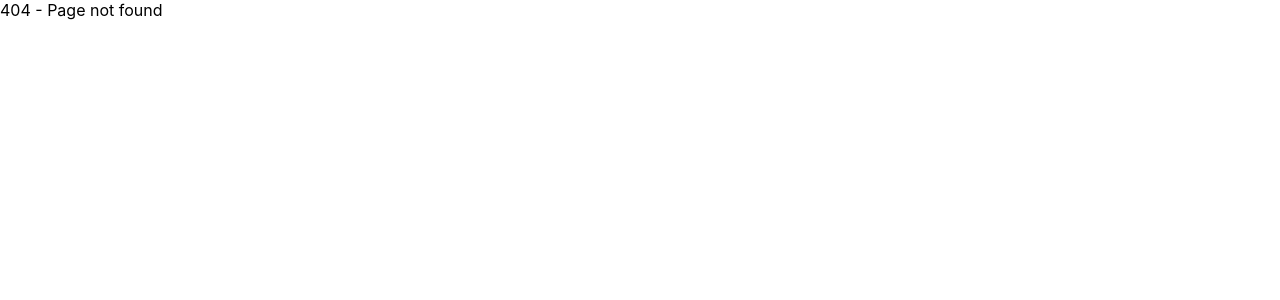
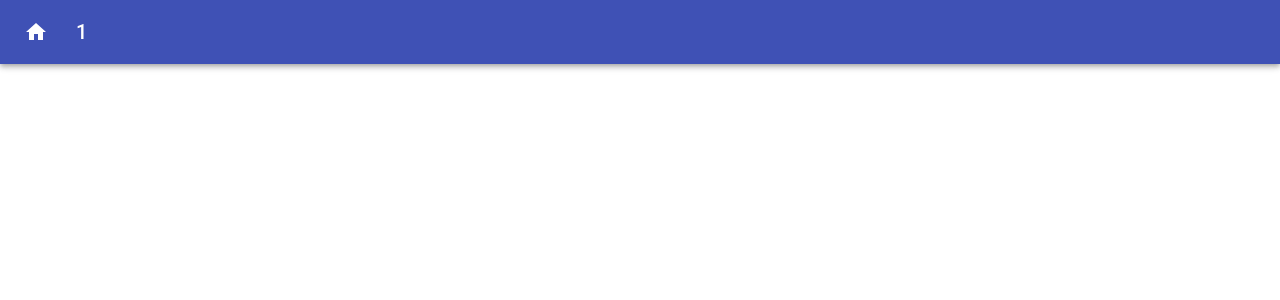
Before and after one commit to haryp2309/roddi-tdt4140, a React (Create React App) app: page /dodsbo/1 in a window 1280 px wide. Before the commit this address had no page. Shown: the top 300 px of the page. Built offline with nearby package versions, Linux system fonts and the light colour scheme.

Commit message:
navigasjon

```diff
--- a/src/App.tsx
+++ b/src/App.tsx
@@ -3,6 +3,7 @@ import { BrowserRouter, Route, Switch } from 'react-router-dom';
 import Service from './services/Service';
 import Login from './screens/Login';
 import Home from './screens/Home';
+import Dodsbo from './screens/Dodsbo';
 import { UserContext } from './components/UserContext';
 
 const initialState: string = '';
@@ -15,6 +16,7 @@ const App: React.FC = () => {
         <Switch>
           <Route path="/" exact component={Login} />
           <Route path="/home" exact component={Home} />
+          <Route path="/dodsbo/:id" exact component={Dodsbo} />
           <Route path="/" component={() => <div>404 - Page not found</div>} />
         </Switch>
       </UserContext.Provider>
--- a/src/components/RegisterUser.tsx
+++ b/src/components/RegisterUser.tsx
@@ -94,6 +94,7 @@ const RegisterUser: React.FC<any> = (props) => {
     let emailEx: boolean;
     await Service.isEmailUsed(email).then((result) => {
       emailEx = result
+      setEmailExists(emailEx)
       if (validInput(emailEx)) {
         props.getFormData({
           id: uuidv4(),
@@ -103,10 +104,6 @@ const RegisterUser: React.FC<any> = (props) => {
           birthday: birthday,
           password: password
         })
-        console.log("\nclosing")
-        console.log("emailExists", emailExists)
-        console.log("email == ", email == "")
-        console.log(buttonPressed)
         handleClose()
       }
     })
--- /dev/null
+++ b/src/screens/Dodsbo.tsx
@@ -0,0 +1,77 @@
+import React, { useContext } from 'react';
+import { useState, useEffect } from 'react';
+import {RouteComponentProps } from 'react-router-dom';
+
+import { makeStyles, createStyles } from '@material-ui/core/styles';
+import {
+  Container,
+  Button,
+  List,
+  ListItem,
+  ListItemAvatar,
+  Avatar,
+  ListItemText,
+  ListItemSecondaryAction,
+  CircularProgress,
+  AppBar,
+  Toolbar,
+  Typography,
+} from '@material-ui/core';
+import HomeIcon from '@material-ui/icons/Home';
+import IconButton from '@material-ui/core/IconButton';
+
+interface Props { }
+interface Props extends RouteComponentProps<{ id: string }> {}
+
+
+const Dodsbo: React.FC<Props> = ({ match }) => {
+
+  const classes = useStyles();
+
+
+  return (
+    <div className={classes.root}>
+      <AppBar position="static">
+        <Toolbar>
+          <IconButton edge="start" className={classes.menuButton} color="inherit" aria-label="menu">
+            <HomeIcon />
+          </IconButton>
+          <Typography variant="h6" className={classes.title}>
+            {match.params.id}
+          </Typography>
+        </Toolbar>
+      </AppBar>
+    </div >
+  );
+}
+
+const useStyles: (props?: any) => Record<any, string> = makeStyles((theme) =>
+  createStyles({
+    submit: {
+      margin: theme.spacing(3, 0, 0),
+    },
+    paper: {
+      marginTop: theme.spacing(8),
+      display: 'flex',
+      flexDirection: 'column',
+      alignItems: 'center',
+    },
+    root: {
+      flexGrow: 1,
+    },
+    menuButton: {
+      marginRight: theme.spacing(2),
+    },
+    title: {
+      flexGrow: 1,
+    },
+    darkItem: {
+      backgroundColor: 'white'
+    },
+    lightItem: {
+      backgroundColor: '#f9f9f9'
+    }
+  })
+);
+
+export default Dodsbo;
--- a/src/screens/Home.tsx
+++ b/src/screens/Home.tsx
@@ -145,6 +145,11 @@ const Home: React.FC<Props> = ({ history }) => {
     console.log("Declined dødsbo")
   }
 
+  const handleClick = (name: string) => {
+    const param: string = '/dodsbo/' +name
+    history.push(param)
+  }
+
   let dark: boolean = false
 
   return (
@@ -183,6 +188,7 @@ const Home: React.FC<Props> = ({ history }) => {
               return <ListItem button
                 key={info[0].id}
                 className={dark ? classes.darkItem : classes.lightItem}
+                onClick = {() => handleClick(info[1])}
               >
                 <ListItemAvatar >
                   <Avatar>
```
